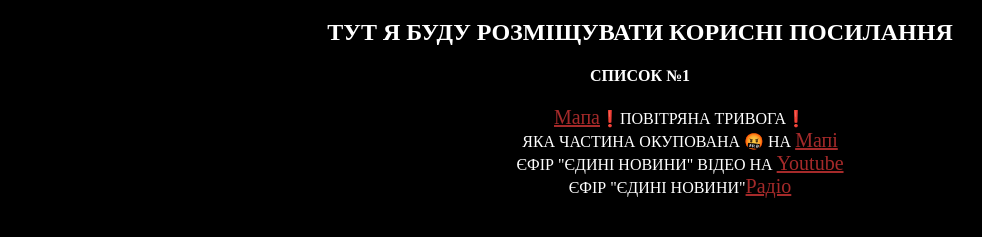
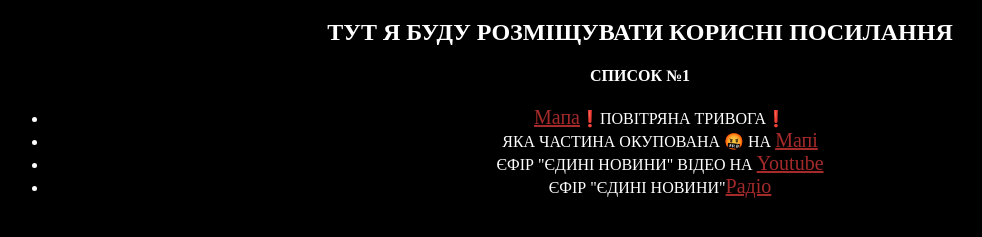
Before and after one commit to mandarin19/site, a plain HTML site: page index.html in a window 1280 px wide. Shown: the part 61-298 px from the top of the page, without its empty margins (0-982 px from the left). Drawn offline with Linux system fonts and the light colour scheme.

Commit message:
Update index.html

```diff
--- a/index.html
+++ b/index.html
@@ -13,14 +13,17 @@
 <body>
     <h2>Тут я буду розміщувати корисні посилання</h2>
     <h4>Список №1</h4>
-    <ul>
-        <ol><a href="https://alerts.in.ua/" target="_blank">мапа</a>❗️Повітряна тривога❗️</ol>
-        <ol>Яка частина окупована 🤬 на <a href="https://deepstatemap.live/#6/49.438/32.053" target="_blank"> мапі </a>
-        </ol>
-        <ol>Єфір "ЄДИНІ НОВИНИ" відео на <a href="https://www.youtube.com/watch?v=WY8sDvZdWEA"
-                target="_blank">Youtube</a></ol>
-        <ol>Єфір "ЄДИНІ НОВИНИ"<a href="https://radioplayer.ua/" target="_blank">радіо</a></ol>
-    </ul>
+    <div class="container">
+        <ul>
+            <li><a href="https://alerts.in.ua/" target="_blank">мапа</a>❗️Повітряна тривога❗️</li>
+            <li>Яка частина окупована 🤬 на <a href="https://deepstatemap.live/#6/49.438/32.053" target="_blank"> мапі
+                </a>
+            </li>
+            <li>Єфір "ЄДИНІ НОВИНИ" відео на <a href="https://www.youtube.com/watch?v=WY8sDvZdWEA"
+                    target="_blank">Youtube</a></li>
+            <li>Єфір "ЄДИНІ НОВИНИ"<a href="https://radioplayer.ua/" target="_blank">радіо</a></li>
+        </ul>
+    </div>
 </body>
 
 </html>
```
